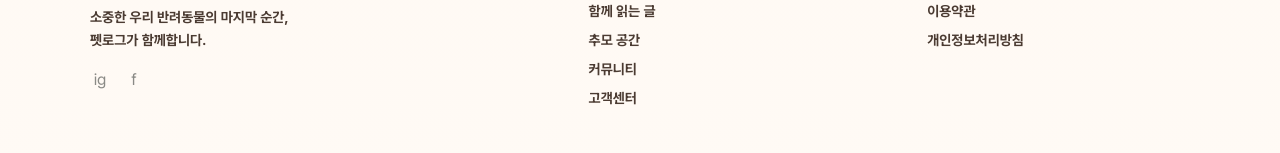
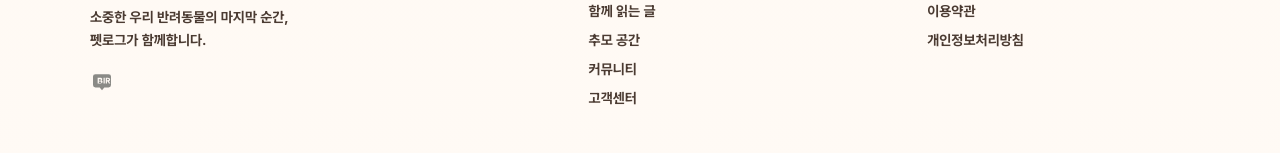
Before and after one commit to jogabi/petlog-web, a React (Vite) app: page / in a window 1280 px wide. Shown: the part 1835-1988 px from the top of the page. Built offline with nearby package versions, Linux system fonts and the light colour scheme; no server answers.

Commit message:
Update App.css to enhance button background opacity and adjust social icon dimensions for improved layout. Add NaverBlogIcon component to Footer for new social link integration.

```diff
--- a/src/App.css
+++ b/src/App.css
@@ -438,7 +438,7 @@ button {
   position: absolute;
   inset: 0;
   content: '';
-  background: rgba(19, 17, 15, 0.32);
+  background: rgba(19, 17, 15, 0.52);
 }
 
 .provider-image-status {
@@ -955,11 +955,18 @@ button {
 
 .social-icons a {
   display: inline-grid;
-  width: 20px;
-  height: 20px;
+  width: 24px;
+  height: 24px;
   place-items: center;
   color: #8a8a86;
   text-decoration: none;
+}
+
+.social-icons svg {
+  display: block;
+  width: 24px;
+  height: 24px;
+  fill: currentColor;
 }
 
 .footer-column {
--- a/src/components/Footer.tsx
+++ b/src/components/Footer.tsx
@@ -1,4 +1,17 @@
 import { BrandLogo } from './BrandLogo'
+
+function NaverBlogIcon() {
+  return (
+    <svg
+      viewBox="0 0 24 24"
+      role="img"
+      aria-hidden="true"
+      focusable="false"
+    >
+      <path d="M5.4 4.2h13.2A2.4 2.4 0 0 1 21 6.6v8.5a2.4 2.4 0 0 1-2.4 2.4h-4.3L12 20.2l-2.3-2.7H5.4A2.4 2.4 0 0 1 3 15.1V6.6a2.4 2.4 0 0 1 2.4-2.4Zm2.25 4.15v5.15h2.83c1.24 0 2.07-.63 2.07-1.68 0-.7-.38-1.19-1.02-1.43.48-.25.76-.7.76-1.27 0-.94-.74-1.47-1.95-1.47H7.65Zm1.24 1.02h1.29c.54 0 .84.23.84.65s-.3.66-.84.66H8.89V9.37Zm0 2.2h1.46c.62 0 .95.25.95.72 0 .46-.33.7-.95.7H8.89v-1.42Zm4.65-3.92v5.85h1.21v-5.85h-1.21Zm2.2 0v5.85h1.21v-2.04h.82l1.12 2.04h1.37l-1.3-2.25c.74-.27 1.15-.88 1.15-1.73 0-1.17-.79-1.87-2.15-1.87h-2.22Zm1.21 1.04h.88c.67 0 1.03.29 1.03.83s-.36.84-1.03.84h-.88V8.69Z" />
+    </svg>
+  )
+}
 
 export function Footer() {
   return (
@@ -18,11 +31,8 @@ export function Footer() {
             펫로그가 함께합니다.
           </p>
           <div className="social-icons" aria-label="소셜 링크">
-            <a href="#instagram" aria-label="인스타그램">
-              ig
-            </a>
-            <a href="#facebook" aria-label="페이스북">
-              f
+            <a href="#naver-blog" aria-label="네이버 블로그">
+              <NaverBlogIcon />
             </a>
           </div>
         </div>
```
